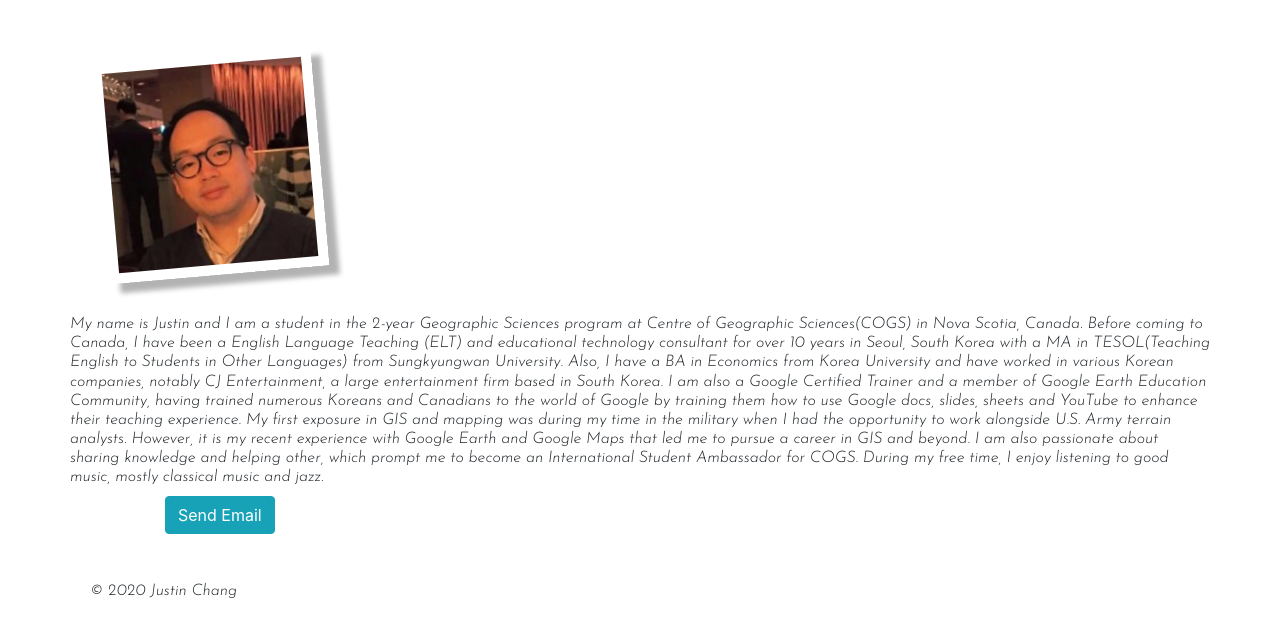
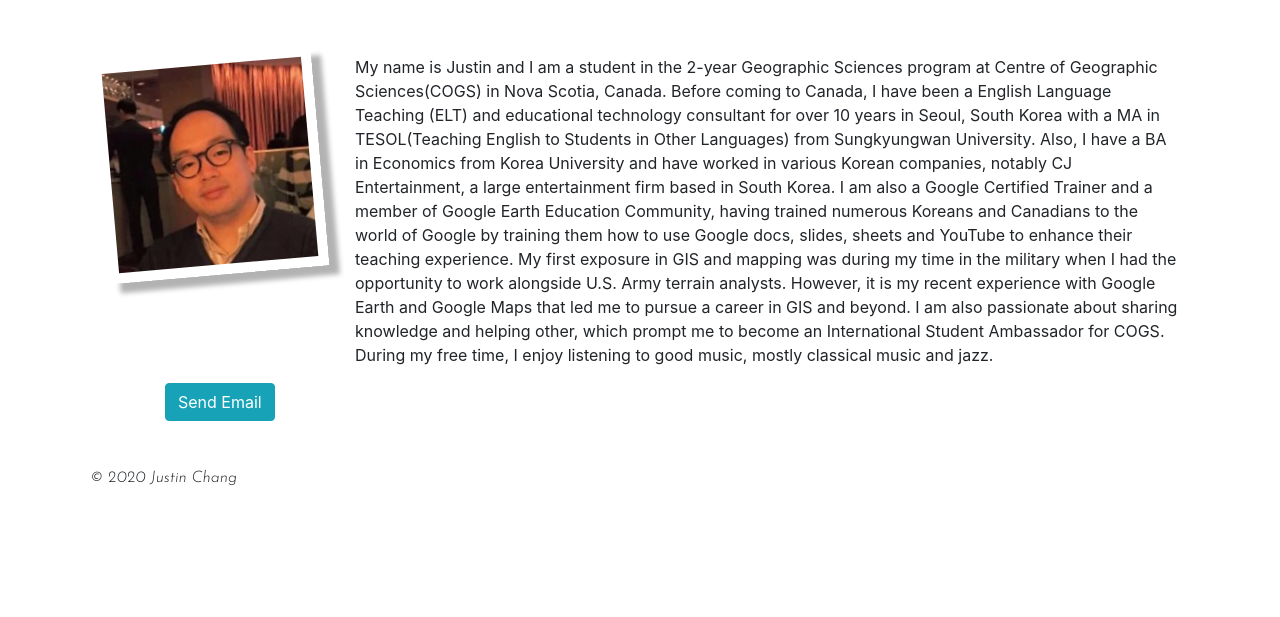
Before and after one commit to justinova/Justin-COGS-Portfolio, a plain HTML site: page aboutme.html in a window 1280 px wide. Shown: the part 183-800 px from the top of the page. Drawn offline with nearby package versions, Linux system fonts and the light colour scheme.

Commit message:
Update aboutme.html

```diff
--- a/aboutme.html
+++ b/aboutme.html
@@ -47,7 +47,7 @@
       <div class = "column-3">
       <img class = "snapshot" src = "images/justin.jpg" alt = "justin picture" style="margin-top:50px">
       </div>
-      <p class = "col-9" style="margin-top:50px"><h6>My name is Justin and I am a student in the 2-year Geographic Sciences program at Centre of Geographic Sciences(COGS)
+      <p class = "col-9" style="margin-top:50px">My name is Justin and I am a student in the 2-year Geographic Sciences program at Centre of Geographic Sciences(COGS)
         in Nova Scotia, Canada. Before coming to Canada, I have been a English Language Teaching (ELT) and educational technology consultant for over
         10 years in Seoul, South Korea with a MA in TESOL(Teaching English to Students in Other Languages) from Sungkyungwan University. Also, I have
         a BA in Economics from Korea University and have worked in various Korean companies, notably CJ Entertainment, a large entertainment firm based
@@ -56,7 +56,7 @@
         My first exposure in GIS and mapping was during my time in the military when I had the opportunity to work alongside U.S. Army terrain analysts.
         However, it is my recent experience with Google Earth and Google Maps that led me to pursue a career in GIS and beyond. I am also passionate
         about sharing knowledge and helping other, which prompt me to become an International Student Ambassador for COGS. During my free time, I enjoy
-      listening to good music, mostly classical music and  jazz. </h6></p>
+      listening to good music, mostly classical music and  jazz.</p>
 
       <div style="width:950px; margin:0 auto;"><a href="mailto:justin.s.chang@gmailcom" class="btn btn-info">Send Email</a></div>
 
```
